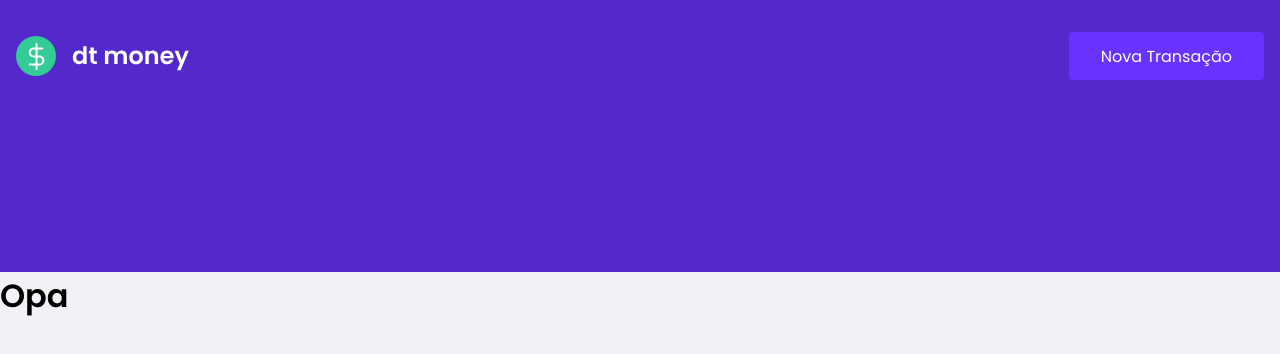
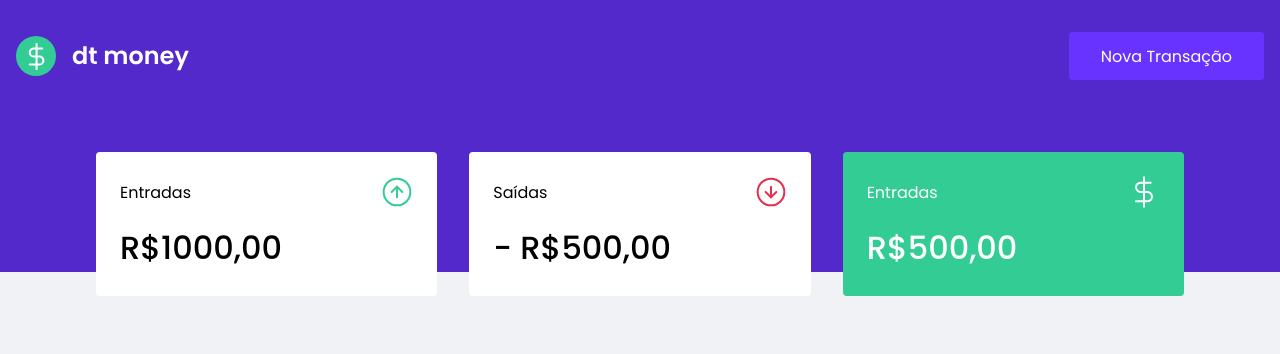
Before and after one commit to LucasGabryell/dtmoney, a React (Create React App) app: page / in a window 1280 px wide. Shown: the top 354 px of the page. Built offline with nearby package versions, Linux system fonts and the light colour scheme.

Commit message:
Summary Components

```diff
--- a/public/index.html
+++ b/public/index.html
@@ -8,7 +8,7 @@
     <link rel="shortcut icon" href="favicon.png" type="image/png" />
 
     <link
-      href="https://fonts.googleapis.com/css2?family=Poppins:wght@400;600&display=swap"
+      href="https://fonts.googleapis.com/css2?family=Poppins:wght@400;500;600&display=swap"
       rel="stylesheet"
     />
     <title>DT Money</title>
--- a/src/App.tsx
+++ b/src/App.tsx
@@ -1,3 +1,4 @@
+import { Dashboard } from "./components/Dashboard";
 import { Header } from "./components/Header";
 import { GlobalStyle } from "./styles/global";
 
@@ -5,8 +6,8 @@
   return (
     <>
       <Header />
+      <Dashboard />
       <GlobalStyle />
-      <h1>Opa</h1>
     </>
   );
 }
--- /dev/null
+++ b/src/components/Dashboard/index.tsx
@@ -0,0 +1,10 @@
+import { Summary } from "../Summary";
+import { Container } from "./styles";
+
+export function Dashboard() {
+  return (
+    <Container>
+      <Summary />
+    </Container>
+  );
+}
--- /dev/null
+++ b/src/components/Dashboard/styles.ts
@@ -0,0 +1,7 @@
+import styled from "styled-components";
+
+export const Container = styled.main`
+  max-width: 1120px;
+  margin: 0 auto;
+  padding: 2.5rem 1rem;
+`;
--- /dev/null
+++ b/src/components/Summary/index.tsx
@@ -0,0 +1,34 @@
+import { Container } from "./styles";
+import incomeImg from "../../assets/income.svg";
+import outcomeImg from "../../assets/outcome.svg";
+import totalImg from "../../assets/total.svg";
+
+export function Summary() {
+  return (
+    <Container>
+      <div>
+        <header>
+          <p>Entradas</p>
+          <img src={incomeImg} alt="Entradas" />
+        </header>
+        <strong>R$1000,00</strong>
+      </div>
+
+      <div>
+        <header>
+          <p>Saídas</p>
+          <img src={outcomeImg} alt="Saídas" />
+        </header>
+        <strong>- R$500,00</strong>
+      </div>
+
+      <div className="highlight-background">
+        <header>
+          <p>Entradas</p>
+          <img src={totalImg} alt="Total" />
+        </header>
+        <strong>R$500,00</strong>
+      </div>
+    </Container>
+  );
+}
--- /dev/null
+++ b/src/components/Summary/styles.ts
@@ -0,0 +1,31 @@
+import styled from "styled-components";
+
+export const Container = styled.div`
+  display: grid;
+  grid-template-columns: repeat(3, 1fr);
+  gap: 2rem;
+  margin-top: -10rem;
+  div {
+    background: var(--shape);
+    padding: 1.5rem;
+    border-radius: 0.25rem;
+    color: var(--text-title);
+  }
+
+  header {
+    display: flex;
+    align-items: center;
+    justify-content: space-between;
+  }
+  strong {
+    display: block;
+    margin-top: 1rem;
+    font-size: 2rem;
+    font-weight: 500;
+    line-height: 3rem;
+  }
+  .highlight-background {
+    background: var(--green);
+    color: #fff;
+  }
+`;
--- a/src/styles/global.ts
+++ b/src/styles/global.ts
@@ -5,6 +5,7 @@
         --background: #f0f2f5;
         --red: #E52E4D;
         --blue: #5429CC;
+        --green: #33cc95;
 
         --blue-light: #6933ff;
         --text-body: #363f5f;
```
